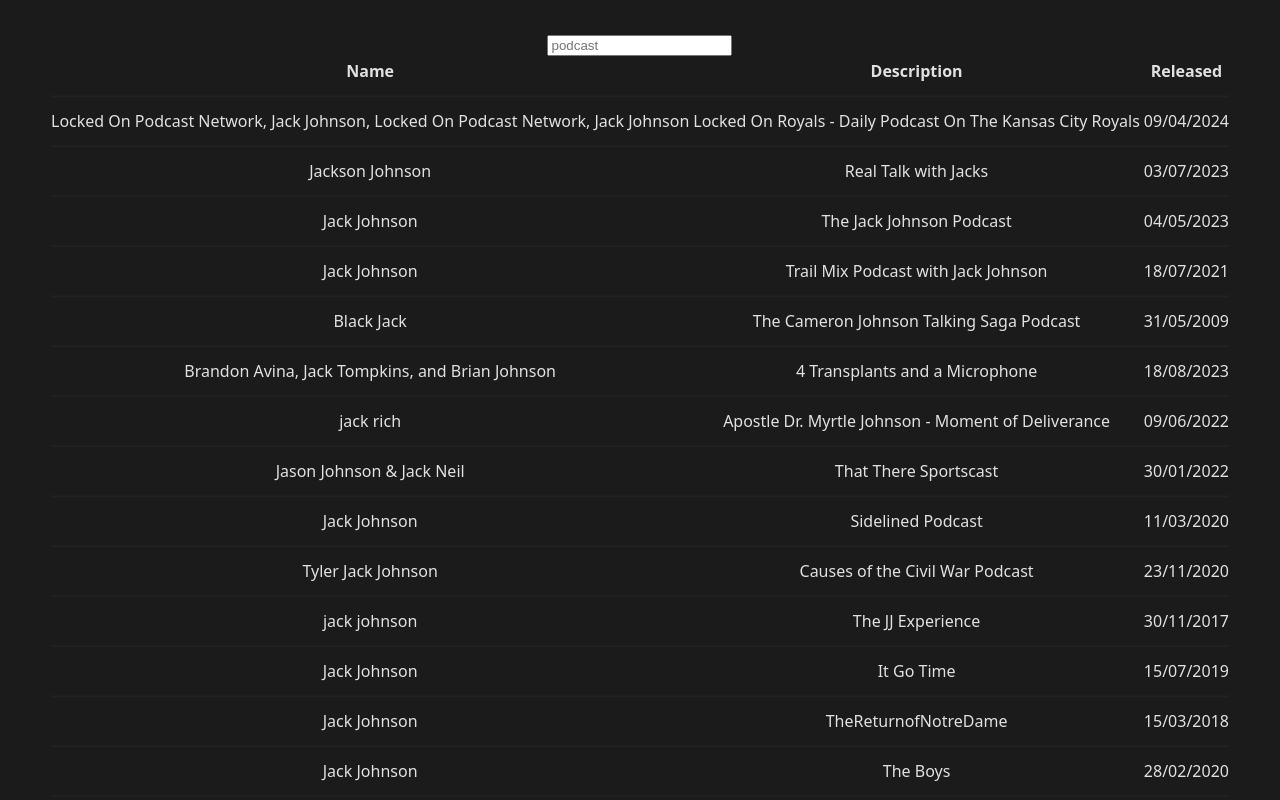
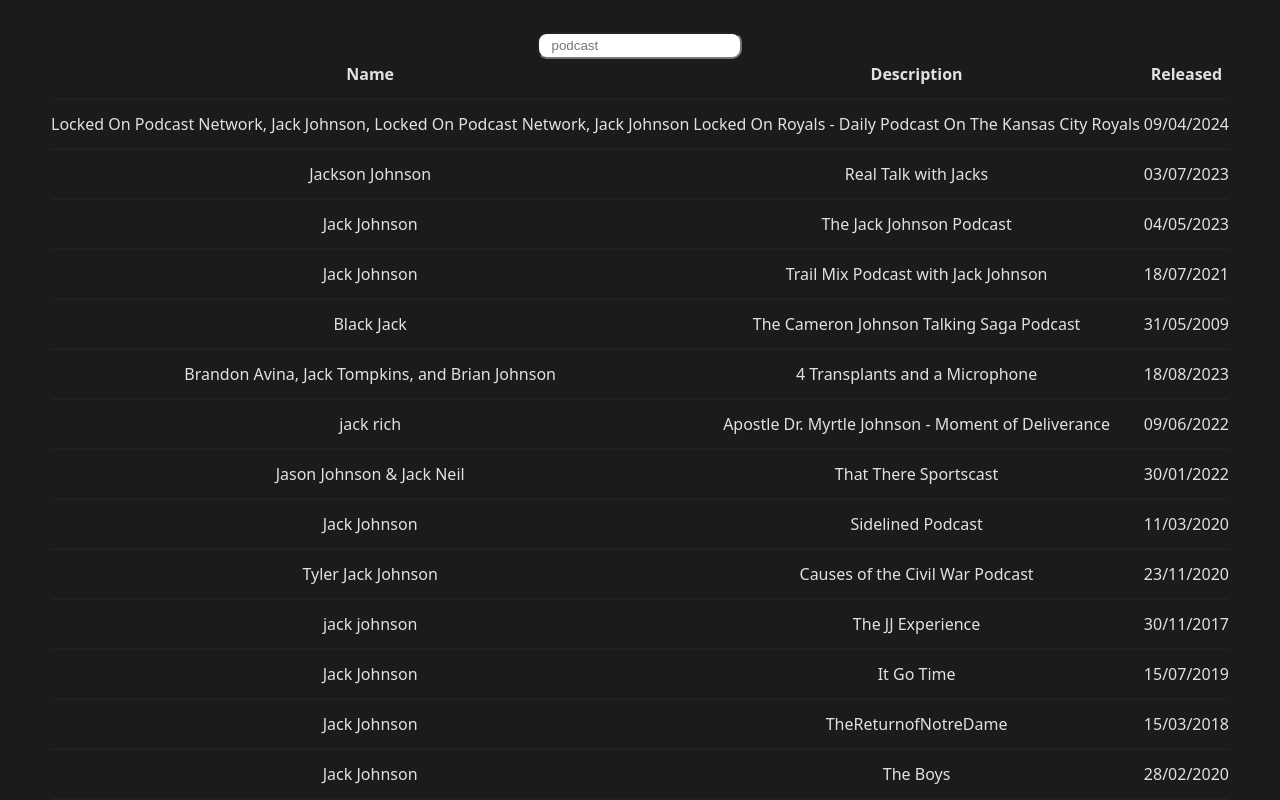
Before and after one commit to acuemor/react-movies, a React (Vite) app: page / in a window 1280 px wide. Shown: the top 800 px of the page. Built offline with nearby package versions, Linux system fonts and the light colour scheme.

Commit message:
feat(*): add styled components dependency

```diff
--- a/package.json
+++ b/package.json
@@ -11,7 +11,8 @@
   },
   "dependencies": {
     "react": "^18.2.0",
-    "react-dom": "^18.2.0"
+    "react-dom": "^18.2.0",
+    "styled-components": "^6.1.8"
   },
   "devDependencies": {
     "@types/react": "^18.2.66",
--- a/src/components/SearchBar.jsx
+++ b/src/components/SearchBar.jsx
@@ -1,10 +1,12 @@
+import { InputStyled } from '../styles/Input.js';
+
 export default function SearchBar({ query, onType }) {
 
 	return (
-		<input
+		<InputStyled
 			placeholder='podcast'
 			value={query}
 			onChange={onType}
-		/>
+		></InputStyled>
 	);
 }
--- /dev/null
+++ b/src/styles/Input.js
@@ -0,0 +1,6 @@
+import styled from "styled-components";
+
+export const InputStyled = styled.input`
+	border-radius: 10px;
+	padding: 4px 12px;
+`
```
Also changed, not shown: 1 other file (tests, documents, lock files or other folders).
